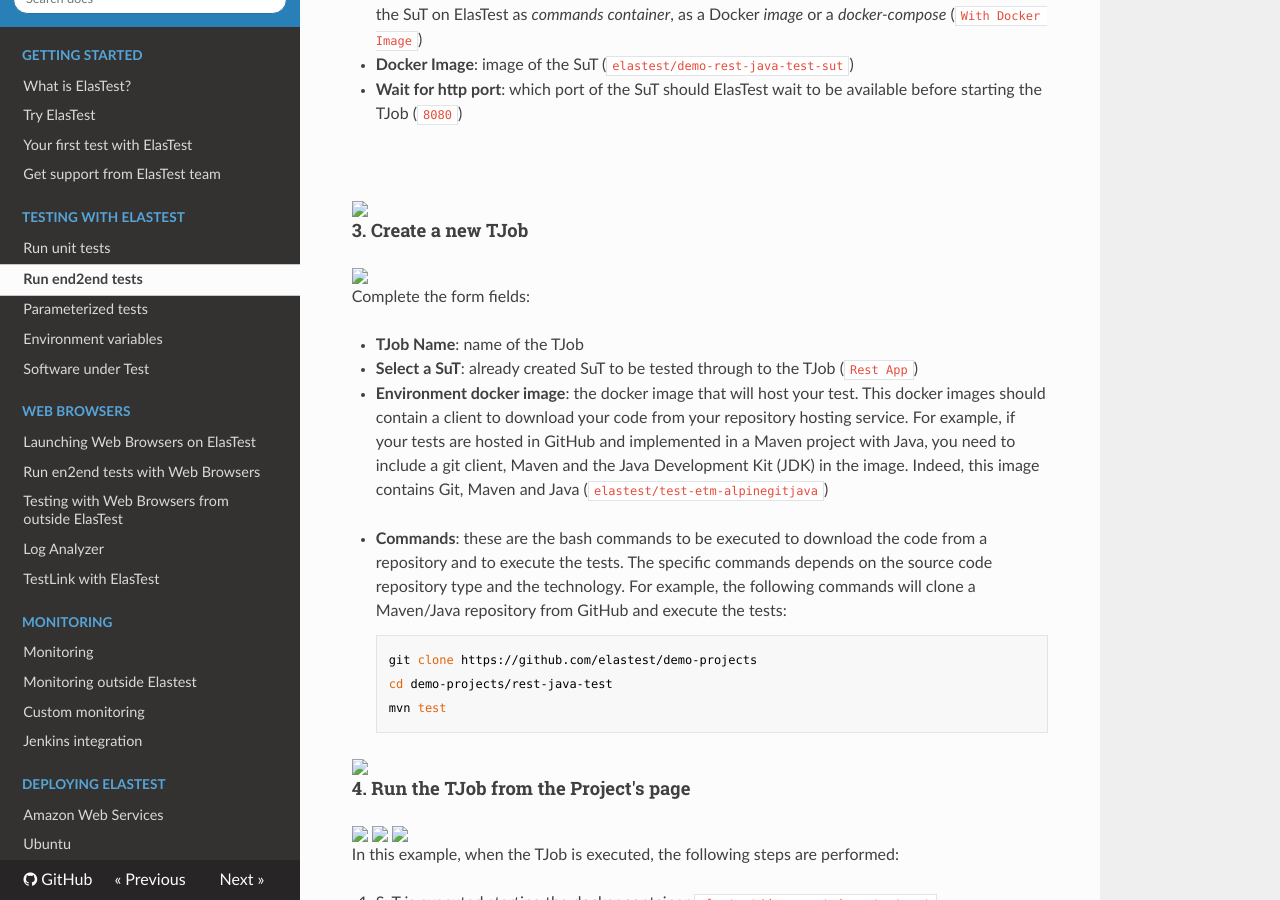
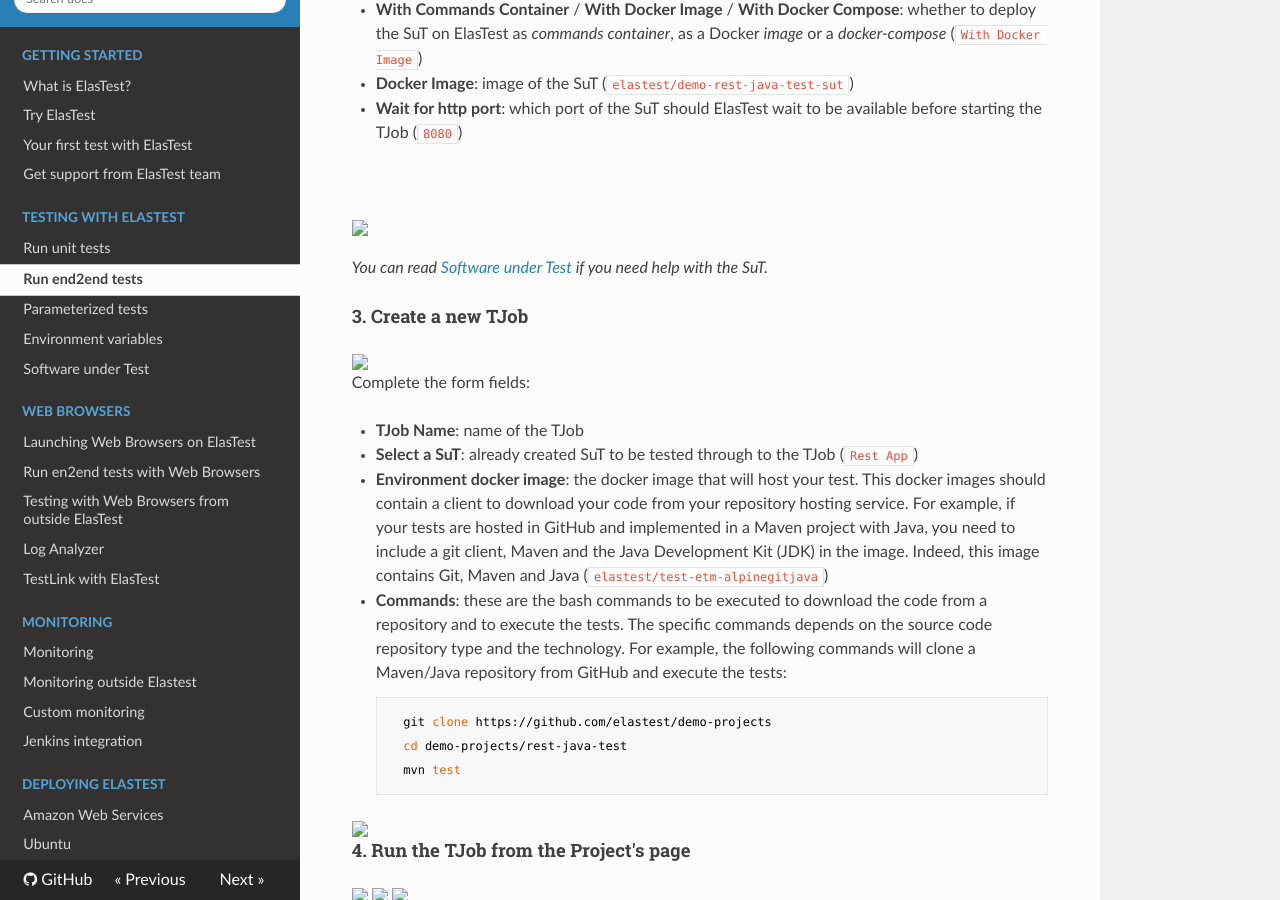
Before and after one commit to elastest/elastest.io-docs, an MkDocs documentation site: the page built from docs/testing/e2e-rest.md, in a window 1280 px wide and 900 px high, scrolled down 1573 px. Built offline with MkDocs 1.6.1, drawn with Linux system fonts in a browser that asks for light colours; nearby versions of some CDN libraries; old or Windows-style settings are respelled for this version of MkDocs.

Commit message:
Updated e2e-rest documentation

```diff
--- a/docs/testing/e2e-rest.md
+++ b/docs/testing/e2e-rest.md
@@ -48,26 +48,27 @@
 <code class="java">
 public class RestAppTest {
 
-	@Test
-	public void rootServiceTest() {
+    @Test
+    public void rootServiceTest() {
 
-		String appHost = System.getenv("ET_SUT_HOST");
+    	String appHost = System.getenv("ET_SUT_HOST");
 
-		if(appHost == null) {
-			appHost = "localhost";
-		}
+    	if(appHost == null) {
+    		appHost = "localhost";
+    	}
 
-		RestTemplate client = new RestTemplate();
+    	RestTemplate client = new RestTemplate();
 
-		String result = client.getForObject(
+    	String result = client.getForObject(
             "http://" + appHost + ":8080/",
             String.class);
 
-		assertThat(result).isEqualTo("Hello World!");
-	}
+    	assertThat(result).isEqualTo("Hello World!");
+    }
 
 }
 </code>
+
 </pre>
 <blockquote><code>ET_SUT_HOST</code> variable will be the IP of our SuT. ElasTest will automatically inject the right value (<code>localhost</code> if not defined)</blockquote>
 </div>
@@ -88,16 +89,20 @@
 
 Complete the form fields:
 
-- **SuT Name**: name of the Sut (`Rest App`)
-- **SuT Description**: description of the SuT (`Rest App description`)
-- **With Commands Container** / **With Docker Image** / **With Docker Compose**: whether to deploy the SuT on ElasTest as *commands container*, as a Docker *image* or a *docker-compose* (`With Docker Image`)
-- **Docker Image**: image of the SuT (`elastest/demo-rest-java-test-sut`)
-- **Wait for http port**: which port of the SuT should ElasTest wait to be available before starting the TJob (`8080`)
+*   **SuT Name**: name of the Sut (`Rest App`)
+*   **SuT Description**: description of the SuT (`Rest App description`)
+*   **With Commands Container** / **With Docker Image** / **With Docker Compose**: whether to deploy the SuT on ElasTest as _commands container_, as a Docker _image_ or a _docker-compose_ (`With Docker Image`)
+*   **Docker Image**: image of the SuT (`elastest/demo-rest-java-test-sut`)
+*   **Wait for http port**: which port of the SuT should ElasTest wait to be available before starting the TJob (`8080`)
 
 <br>
 
 <div class="docs-gallery inline-block">
     <a data-fancybox="gallery-1" href="/docs/testing/images/e2e_test_4.png"><img class="img-responsive img-wellcome" src="/docs/testing/images/e2e_test_4.png"/></a>
+</div>
+<div class="range range-xs-center warning-range">
+  <div class="cell-xs-4 cell-lg-1 cell-lg-push-1" style="text-align: center;"><span class="icon mdi mdi-information-outline warning-span"></span></div>
+  <div class="cell-xs-8 cell-lg-11 cell-lg-push-11 warning-text"><p><i> You can read <a href="/docs/deploying/aws"> Software under Test </a> if you need help with the SuT.</i></p></div>
 </div>
 
 <h4 class="holder-subtitle link-top">3. Create a new TJob</h4>
@@ -108,16 +113,15 @@
 
 Complete the form fields:
 
-- **TJob Name**: name of the TJob
-- **Select a SuT**: already created SuT to be tested through to the TJob (`Rest App`)
-- **Environment docker image**: the docker image that will host your test. This docker images should contain a client to download your code from your repository hosting service. For example, if your tests are hosted in GitHub and implemented in a Maven project with Java, you need to include a git client, Maven and the Java Development Kit (JDK) in the image. Indeed, this image contains Git, Maven and Java (`elastest/test-etm-alpinegitjava`)
-<!-- Modify when all images are available for testing with different hostsing services and technologies: Java, Maven, Pyhton, Ruby, Node... -->
-- **Commands**: these are the bash commands to be executed to download the code from a repository and to execute the tests. The specific commands depends on the source code repository type and the technology. For example, the following commands will clone a Maven/Java repository from GitHub and execute the tests:
+*   **TJob Name**: name of the TJob
+*   **Select a SuT**: already created SuT to be tested through to the TJob (`Rest App`)
+*   **Environment docker image**: the docker image that will host your test. This docker images should contain a client to download your code from your repository hosting service. For example, if your tests are hosted in GitHub and implemented in a Maven project with Java, you need to include a git client, Maven and the Java Development Kit (JDK) in the image. Indeed, this image contains Git, Maven and Java (`elastest/test-etm-alpinegitjava`)
+    <!-- Modify when all images are available for testing with different hostsing services and technologies: Java, Maven, Pyhton, Ruby, Node... -->
+*   **Commands**: these are the bash commands to be executed to download the code from a repository and to execute the tests. The specific commands depends on the source code repository type and the technology. For example, the following commands will clone a Maven/Java repository from GitHub and execute the tests:
 
-        git clone https://github.com/elastest/demo-projects
-        cd demo-projects/rest-java-test
-        mvn test
-
+          git clone https://github.com/elastest/demo-projects
+          cd demo-projects/rest-java-test
+          mvn test
 
 <div class="docs-gallery inline-block">
     <a data-fancybox="gallery-1" href="/docs/testing/images/e2e_test_6.png"><img class="img-responsive img-wellcome" src="/docs/testing/images/e2e_test_6.png"/></a>
@@ -132,6 +136,7 @@
 </div>
 
 In this example, when the TJob is executed, the following steps are performed:
+
 <ol class="ordered-list">
 <li>SuT is executed starting the docker container <code>elastest/demo-rest-java-test-sut</code></li>
 <li>ElasTest waits until container has a http service available in port <code>8080</code></li>
@@ -144,8 +149,8 @@
     <a data-fancybox="gallery-5" href="/docs/testing/images/e2e-rest-flow.png"><img class="img-responsive img-wellcome" src="/docs/testing/images/e2e-rest-flow.png"/></a>
 </div>
 
+<script src="//code.jquery.com/jquery-3.2.1.min.js"></script>
 
-<script src="//code.jquery.com/jquery-3.2.1.min.js"></script>
 <link rel="stylesheet" href="https://cdnjs.cloudflare.com/ajax/libs/fancybox/3.2.5/jquery.fancybox.min.css" />
 <script src="https://cdnjs.cloudflare.com/ajax/libs/fancybox/3.2.5/jquery.fancybox.min.js"></script>
 
```
